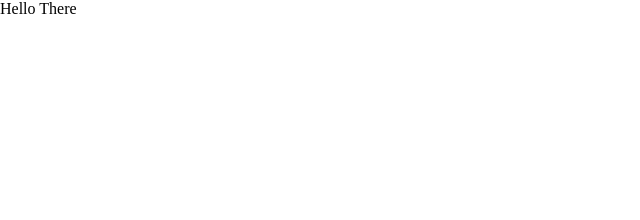
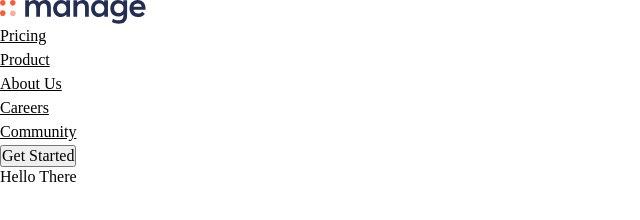
Before and after one commit to Romeo899/manageLandingPage, a website built with Vite: page fem_manage_landing_page/index.html in a window 1280 px wide. Shown: the whole page, without its empty margins (0-640 px from the left). Built offline with nearby package versions, Linux system fonts and the light colour scheme.

Commit message:
HTML header section done

```diff
--- a/fem_manage_landing_page/index.html
+++ b/fem_manage_landing_page/index.html
@@ -2,9 +2,9 @@
 <html lang="en">
   <head>
     <meta charset="UTF-8" />
-    <link rel="icon" type="image/svg+xml" href="/vite.svg" />
+    <link rel="icon" type="image/svg+xml" href="./images/favicon-32x32.png" />
     <meta name="viewport" content="width=device-width, initial-scale=1.0" />
-    <title>Vite App</title>
+    <title>Manage Landing Page</title>
     <!-- Fonts Imported -->
     <link rel="preconnect" href="https://fonts.googleapis.com">
     <link rel="preconnect" href="https://fonts.gstatic.com" crossorigin>
@@ -15,9 +15,23 @@
   </head>
   <body>
 
-    <header>
+    <header class="primary-header">
+      <div class="container">
+        <a href="#"><img src="./images/logo.svg" alt="manage landing page logo"></a>
 
+        <nav class="primary-navigation">
+          <!-- role = list for screenreaders better esp for nav items. -->
+          <ul role="list" class="nav-list">
+            <li><a href="#">Pricing</a></li>
+            <li><a href="#">Product</a></li>
+            <li><a href="#">About Us</a></li>
+            <li><a href="#">Careers</a></li>
+            <li><a href="#">Community</a></li>
+          </ul>
+        </nav>
 
+        <button class="button">Get Started</button>
+      </div>
     </header>
 
 
```
Also changed, not shown: fem_manage_landing_page/images/avatar-ali.png (added), fem_manage_landing_page/images/avatar-anisha.png (added), fem_manage_landing_page/images/avatar-richard.png (added), fem_manage_landing_page/images/avatar-shanai.png (added), fem_manage_landing_page/images/bg-simplify-section-desktop.svg (added), fem_manage_landing_page/images/bg-simplify-section-mobile.svg (added), fem_manage_landing_page/images/bg-tablet-pattern.svg (added), fem_manage_landing_page/images/favicon-32x32.png (added), fem_manage_landing_page/images/icon-close.svg (added), fem_manage_landing_page/images/icon-facebook.svg (added), fem_manage_landing_page/images/icon-hamburger.svg (added), fem_manage_landing_page/images/icon-instagram.svg (added), fem_manage_landing_page/images/icon-pinterest.svg (added), fem_manage_landing_page/images/icon-twitter.svg (added), 3 more files.
